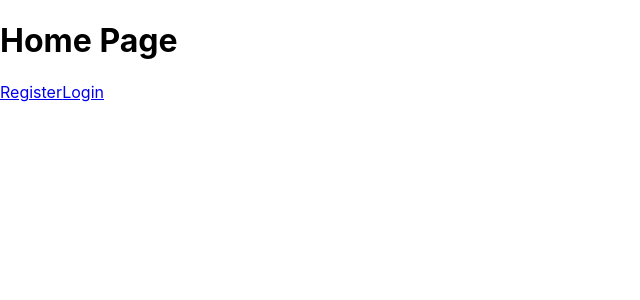
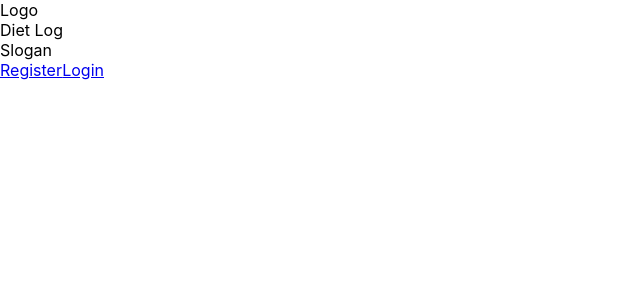
Before and after one commit to nlukjanov/SEI-45-Project-4-Django-React-DietLogue, a React (Create React App) app in the folder frontend/: page / in a window 1280 px wide. Shown: the top 300 px of the page, without its empty margins (0-640 px from the left). Built offline with nearby package versions, Linux system fonts and the light colour scheme.

Commit message:
add components

```diff
--- a/frontend/src/components/Home.js
+++ b/frontend/src/components/Home.js
@@ -5,7 +5,17 @@ class Home extends React.Component {
   render() {
     return (
       <>
-        <h1>Home Page</h1>
+        <div>
+          <div>
+            Logo
+          </div>
+          <div>
+            Diet Log
+          </div>
+        </div>
+        <div>
+          Slogan
+        </div>
         <Link to='/register'>Register</Link>
         <Link to='/login'>Login</Link>
       </>
```
Also changed, not shown: frontend/src/components/Navbar.js (added), frontend/src/components/NewLog.js (added).
